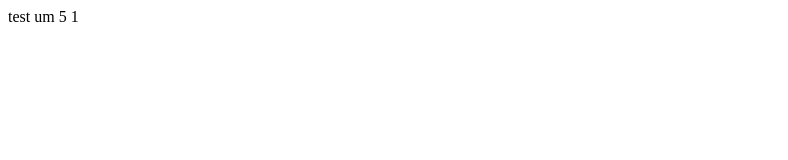
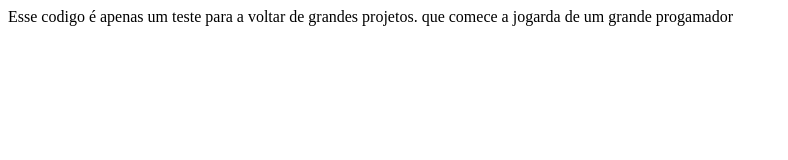
Before and after one commit to gustavomest/O-Retornno, a plain HTML site: page index.html in a window 1280 px wide. Shown: the whole page, without its empty margins (0-788 px from the left). Drawn offline with Linux system fonts and the light colour scheme.

Commit message:
O Retorno

```diff
--- a/index.html
+++ b/index.html
@@ -7,6 +7,7 @@
     <title>Document</title>
 </head>
 <body>
-    test um 5 1
+    Esse codigo é apenas um teste para a voltar de grandes projetos.
+    que comece a jogarda de um grande  progamador
 </body>
 </html>
```
